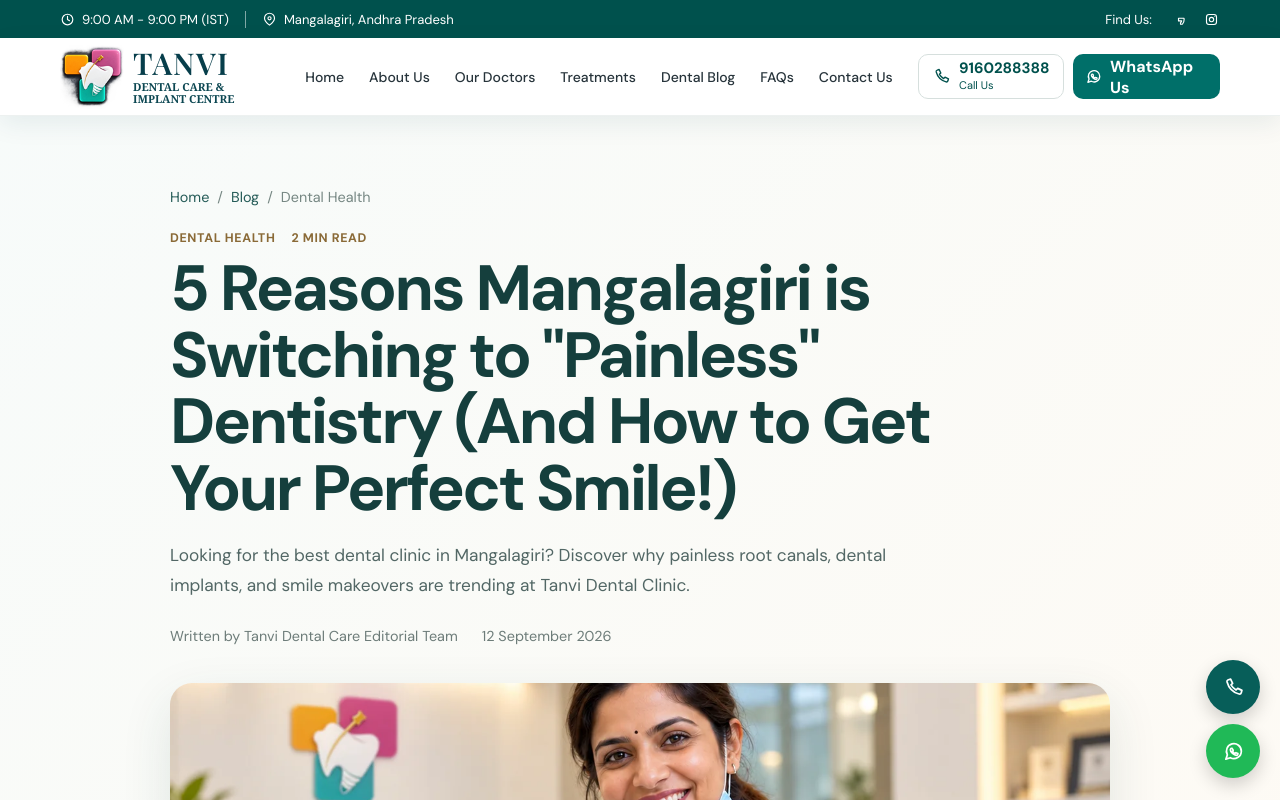
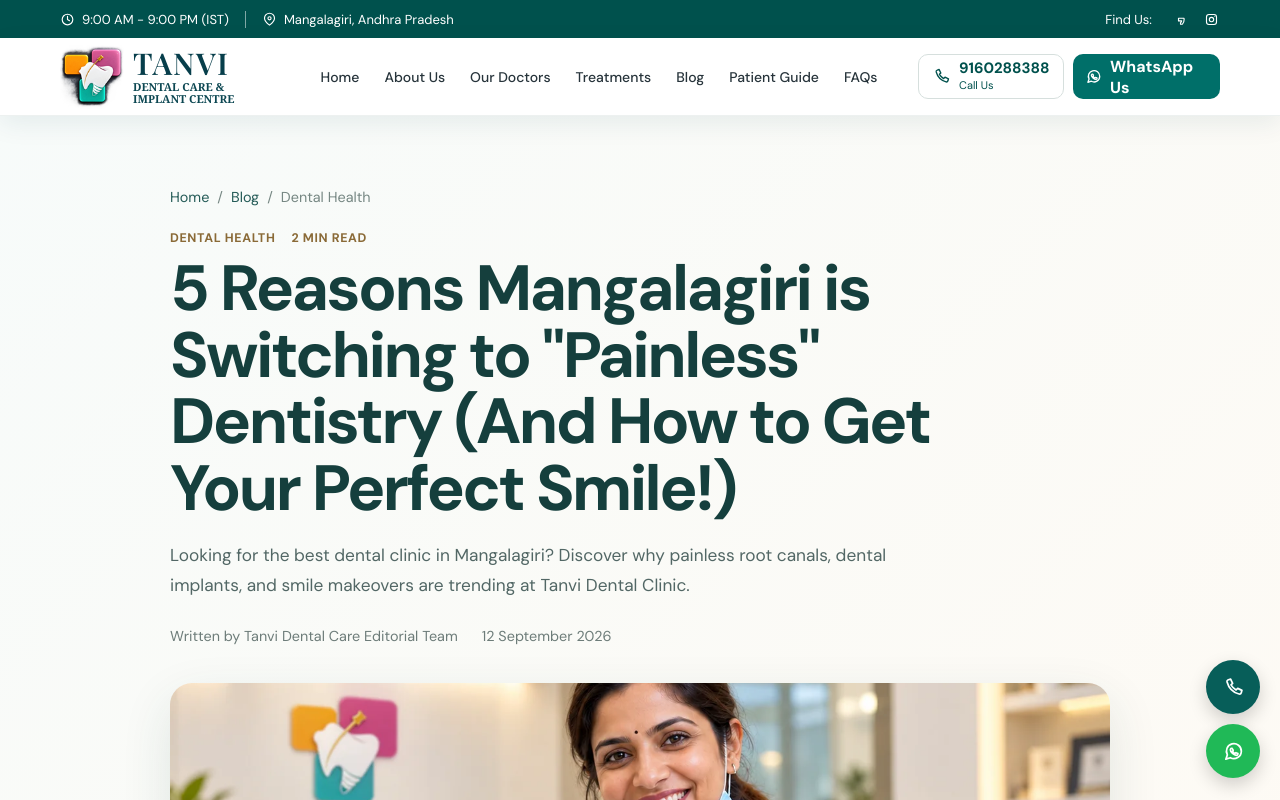
Before and after one commit to Mr-Nani-dm/Tanvi-Dental-Care, a Next.js app: page /blog/painless-dentistry-best-dental-clinic-mangalagiri in a window 1280 px wide. Shown: the top 800 px of the page. Built offline with nearby package versions, Linux system fonts and the light colour scheme; no server answers.

Commit message:
Align shared navigation across public pages

```diff
--- a/src/components/SiteChrome.tsx
+++ b/src/components/SiteChrome.tsx
@@ -31,9 +31,9 @@ export function SiteHeader() {
             <Link href="/#about">About Us</Link>
             <Link href="/doctors">Our Doctors</Link>
             <Link href="/treatments">Treatments</Link>
-            <Link href="/blog">Dental Blog</Link>
+            <Link href="/blog">Blog</Link>
+            <Link href="/#guide">Patient Guide</Link>
             <Link href="/#faq">FAQs</Link>
-            <Link href="/#contact">Contact Us</Link>
           </nav>
           <div className="header-actions">
             <a className="header-phone" href={clinic.phoneHref}><ClinicIcon name="phone" size={19}/><span><strong>{clinic.phone}</strong><small>Call Us</small></span></a>
```
